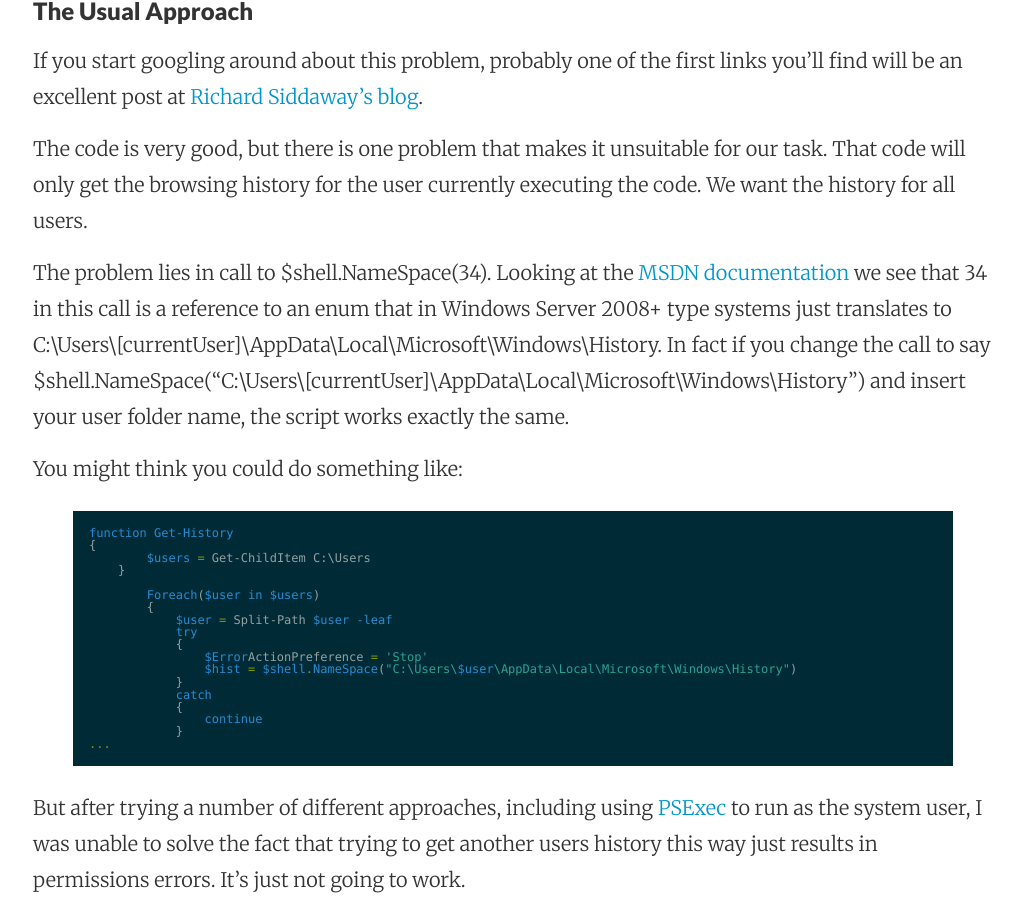
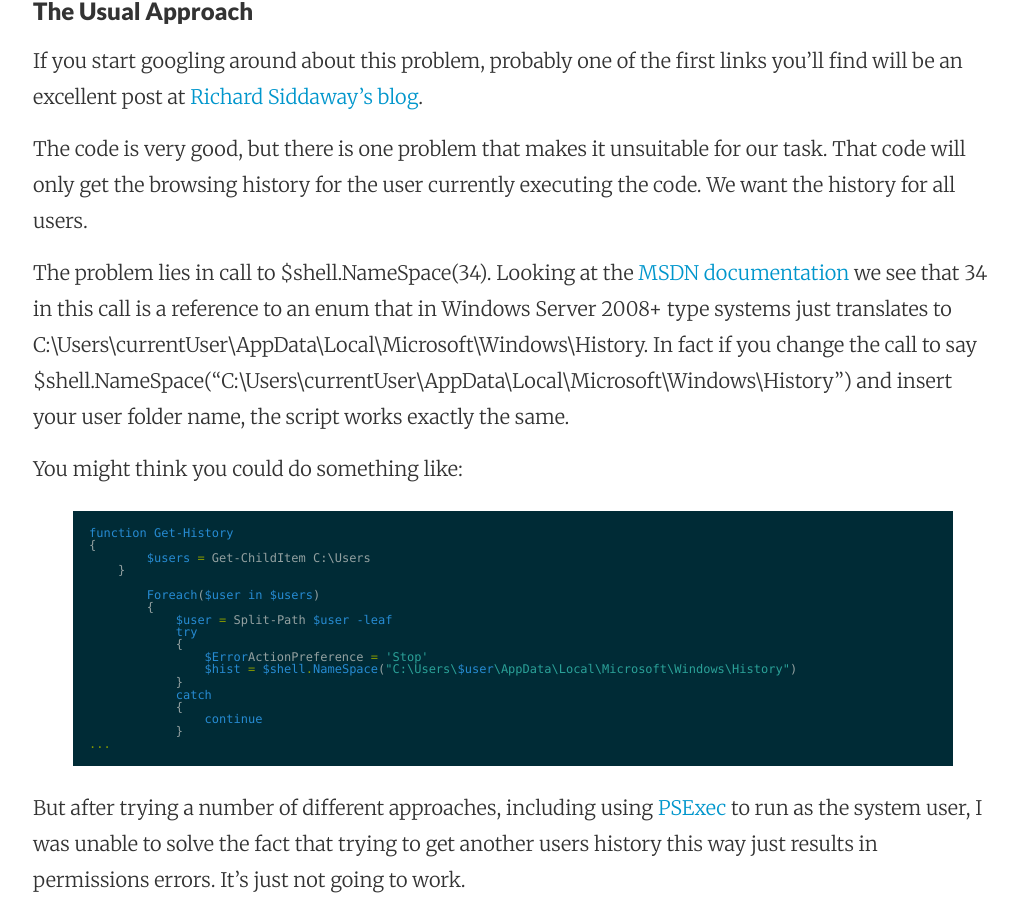
Before and after one commit to RandomNoun7/RandomNoun7.github.io, a Jekyll site: the page built from _posts/2015-07-29-get-browser-history.markdown, in a window 1280 px wide and 900 px high, scrolled down 800 px. Shown: the whole window, without its empty margins (127-1148 px from the left). Built offline with Jekyll 4.4.1, drawn with Linux system fonts in a browser that asks for light colours.

```diff
--- a/_posts/2015-07-29-get-browser-history.markdown
+++ b/_posts/2015-07-29-get-browser-history.markdown
@@ -14,7 +14,7 @@ If you start googling around about this problem, probably one of the first links
 
 The code is very good, but there is one problem that makes it unsuitable for our task. That code will only get the browsing history for the user currently executing the code. We want the history for all users.
 
-The problem lies in call to $shell.NameSpace(34). Looking at the [MSDN documentation](https://msdn.microsoft.com/en-us/library/windows/desktop/bb774096%28v=vs.85%29.aspx?f=255&MSPPError=-2147217396) we see that 34 in this call is a reference to an enum that in Windows Server 2008+ type systems just translates to C:\Users\\[currentUser]\AppData\Local\Microsoft\Windows\History. In fact if you change the call to say $shell.NameSpace("C:\Users\\[currentUser]\AppData\Local\Microsoft\Windows\History") and insert your user folder name, the script works exactly the same.
+The problem lies in call to $shell.NameSpace(34). Looking at the [MSDN documentation](https://msdn.microsoft.com/en-us/library/windows/desktop/bb774096%28v=vs.85%29.aspx?f=255&MSPPError=-2147217396) we see that 34 in this call is a reference to an enum that in Windows Server 2008+ type systems just translates to C:\Users\currentUser\AppData\Local\Microsoft\Windows\History. In fact if you change the call to say $shell.NameSpace("C:\Users\currentUser\AppData\Local\Microsoft\Windows\History") and insert your user folder name, the script works exactly the same.
 
 You might think you could do something like:
 {%highlight powershell%}
```
